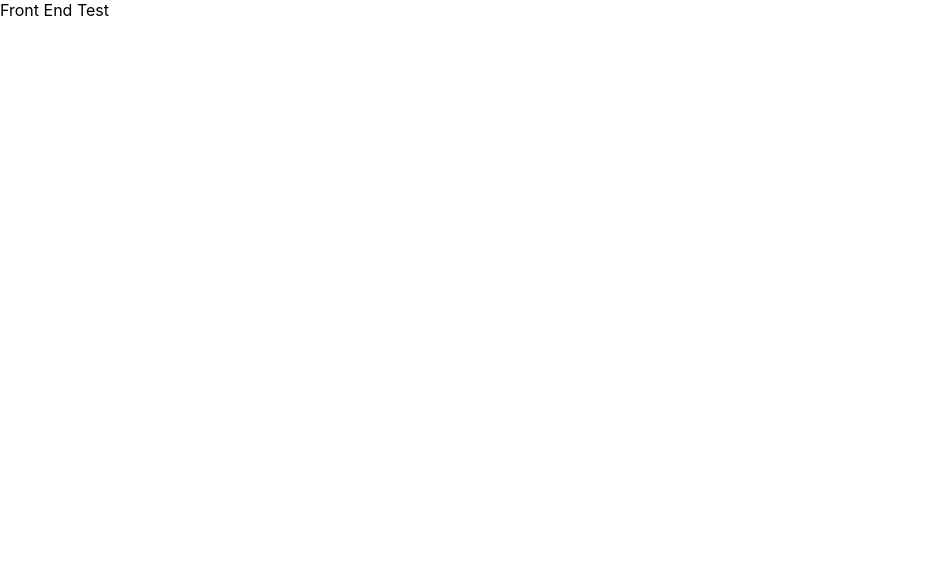
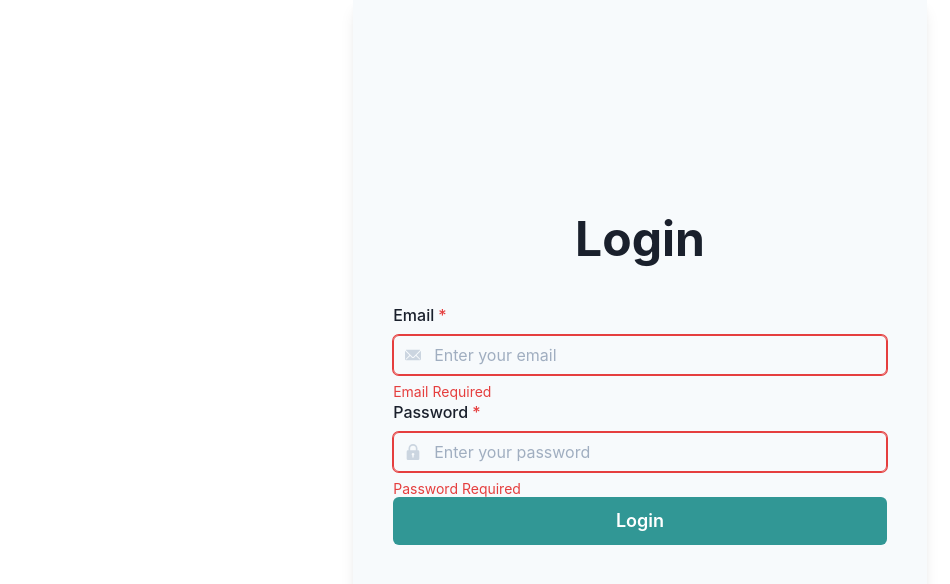
Before and after one commit to rrifat/frontend-test, a React (Create React App) app: page / in a window 1280 px wide. Shown: the top 584 px of the page, without its empty margins (0-950 px from the left). Built offline with nearby package versions, Linux system fonts and the light colour scheme.

Commit message:
Add login component

```diff
--- a/package.json
+++ b/package.json
@@ -3,6 +3,10 @@
   "version": "0.1.0",
   "private": true,
   "dependencies": {
+    "@chakra-ui/icons": "^1.0.15",
+    "@chakra-ui/react": "^1.6.7",
+    "@emotion/react": "^11",
+    "@emotion/styled": "^11",
     "@testing-library/jest-dom": "^5.11.4",
     "@testing-library/react": "^11.1.0",
     "@testing-library/user-event": "^12.1.10",
@@ -10,6 +14,7 @@
     "@types/node": "^12.0.0",
     "@types/react": "^17.0.0",
     "@types/react-dom": "^17.0.0",
+    "framer-motion": "^4",
     "react": "^17.0.2",
     "react-dom": "^17.0.2",
     "react-scripts": "4.0.3",
--- a/src/app.tsx
+++ b/src/app.tsx
@@ -1,9 +1,8 @@
-import React from 'react';
+import React from "react";
+import Login from "components/login";
 
 function App() {
-  return (
-    <div>Front End Test</div>
-  );
+  return <Login />;
 }
 
 export default App;
--- /dev/null
+++ b/src/components/login-form.tsx
@@ -0,0 +1,42 @@
+import {
+  Button,
+  FormControl,
+  FormErrorMessage,
+  FormLabel,
+  Input,
+  InputGroup,
+  InputLeftElement,
+} from "@chakra-ui/react";
+import { EmailIcon, LockIcon } from "@chakra-ui/icons";
+
+function LoginForm() {
+  return (
+    <form style={{ width: "100%" }}>
+      <FormControl isRequired isInvalid={true}>
+        <FormLabel>Email</FormLabel>
+        <InputGroup>
+          <InputLeftElement pointerEvents="none">
+            <EmailIcon color="gray.300" />
+          </InputLeftElement>
+          <Input type="email" placeholder="Enter your email" />
+        </InputGroup>
+        <FormErrorMessage>Email Required</FormErrorMessage>
+      </FormControl>
+      <FormControl isRequired isInvalid={true}>
+        <FormLabel>Password</FormLabel>
+        <InputGroup>
+          <InputLeftElement pointerEvents="none">
+            <LockIcon color="gray.300" />
+          </InputLeftElement>
+          <Input type="password" placeholder="Enter your password" />
+        </InputGroup>
+        <FormErrorMessage>Password Required</FormErrorMessage>
+      </FormControl>
+      <Button size="lg" colorScheme="teal" w="full" type="submit">
+        Login
+      </Button>
+    </form>
+  );
+}
+
+export default LoginForm;
--- /dev/null
+++ b/src/components/login.tsx
@@ -0,0 +1,25 @@
+import { Box, Container, Flex, Heading } from "@chakra-ui/react";
+import LoginForm from "components/login-form";
+
+function Login() {
+  return (
+    <Container>
+      <Flex
+        height="100vh"
+        py={20}
+        direction="column"
+        justifyContent="center"
+        alignItems="center"
+        bg="gray.50"
+        shadow="lg"
+      >
+        <Heading size="2xl">Login</Heading>
+        <Box w="full" p={10}>
+          <LoginForm />
+        </Box>
+      </Flex>
+    </Container>
+  );
+}
+
+export default Login;
--- a/src/index.tsx
+++ b/src/index.tsx
@@ -1,11 +1,14 @@
-import React from 'react';
-import ReactDOM from 'react-dom';
-import './index.css';
-import App from './app';
+import React from "react";
+import ReactDOM from "react-dom";
+import "./index.css";
+import App from "./app";
+import { ChakraProvider } from "@chakra-ui/react";
 
 ReactDOM.render(
   <React.StrictMode>
-    <App />
+    <ChakraProvider>
+      <App />
+    </ChakraProvider>
   </React.StrictMode>,
-  document.getElementById('root')
+  document.getElementById("root")
 );
```
Also changed, not shown: 1 other file (tests, documents, lock files or other folders).
